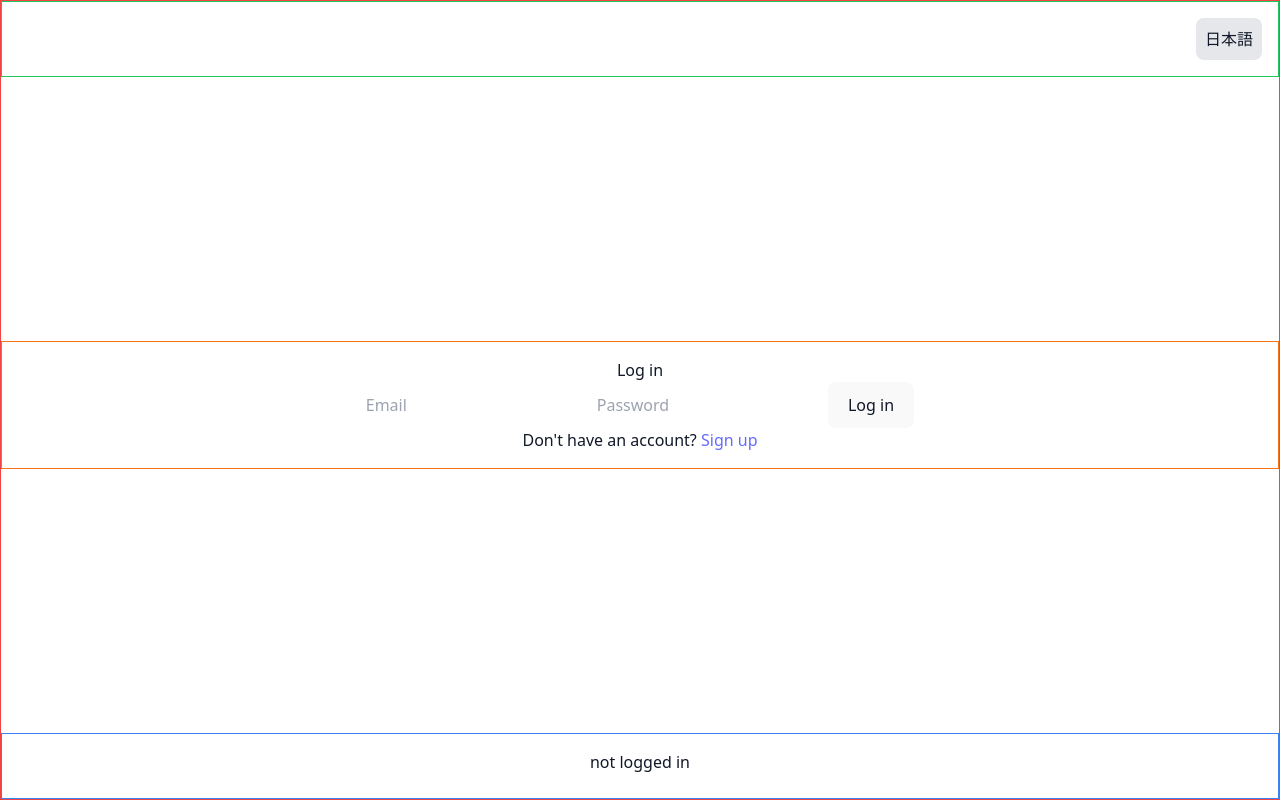
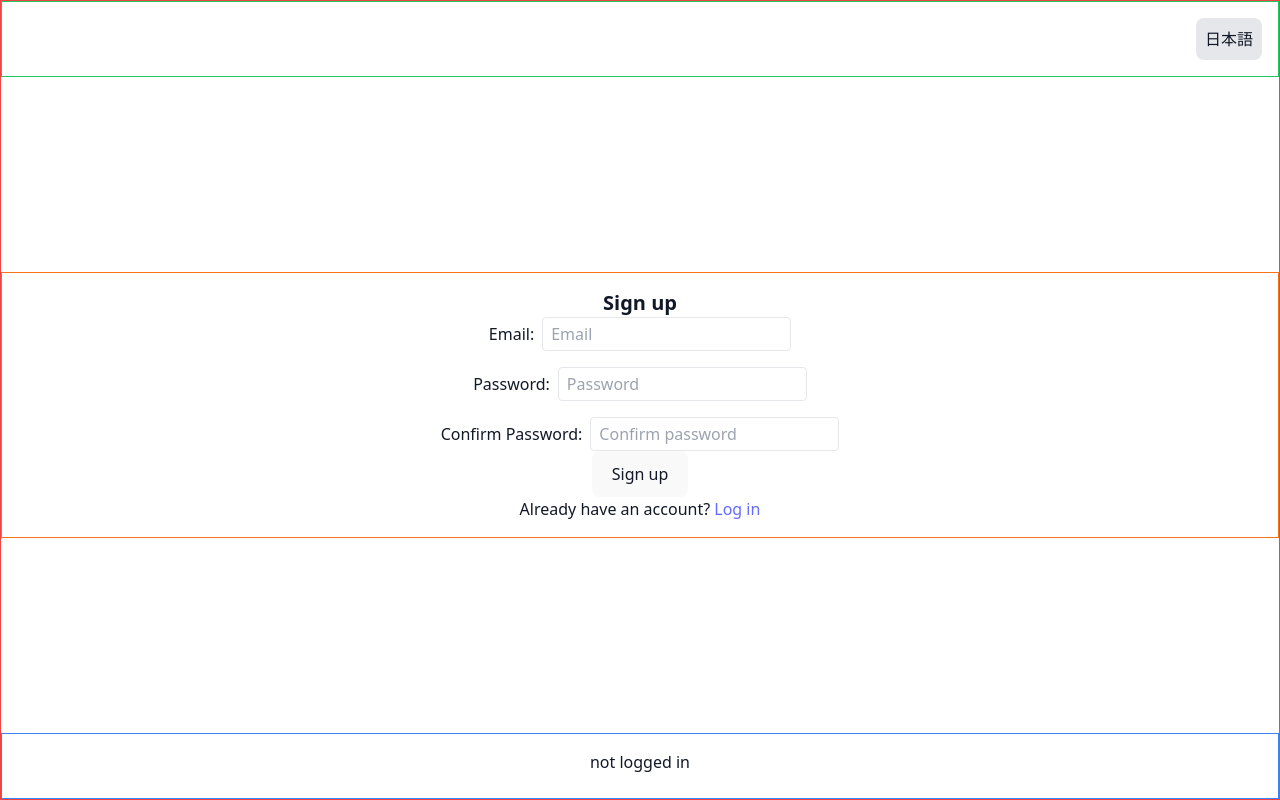
Before and after one commit to ST2020wa/tabepal, a React (Vite) app in the folder frontend/: page /signup in a window 1280 px wide. Built offline with nearby package versions, Linux system fonts and the light colour scheme.

Commit message:
update sign up and log in ui

```diff
--- a/frontend/package.json
+++ b/frontend/package.json
@@ -15,7 +15,7 @@
     "react": "^19.1.0",
     "react-dom": "^19.1.0",
     "react-i18next": "^13.5.0",
-    "react-router-dom": "^7.6.0",
+    "react-router-dom": "^7.6.2",
     "zustand": "^5.0.5"
   },
   "devDependencies": {
--- a/frontend/src/App.tsx
+++ b/frontend/src/App.tsx
@@ -9,10 +9,12 @@ import { UserInfoToggle } from './components/UserInfo'
 import { HomeToggle } from './components/HomeToggle'
 import { Login } from './components/Login'
 import { AuthProvider, useAuth } from './contexts/AuthContext'
+import { BrowserRouter, Navigate, Route, Routes } from 'react-router-dom'
+import { Signup } from './components/Signup'
 
 function AppContent() {
   const { t } = useTranslation()
-  const { isLoggedIn } = useAuth();
+  const { isLoggedIn, logout } = useAuth();
 
   return (
     <LanguageProvider>
@@ -20,9 +22,15 @@ function AppContent() {
         <div className="flex flex-col justify-between min-h-screen w-screen bg-white dark:bg-gray-900 text-gray-900 dark:text-white border border-red-500">
           <header className="w-full p-4 flex justify-end gap-2 border border-green-500">
             <LanguageToggle />
+            {isLoggedIn && <button onClick={logout}>{t('common.logout')}</button>}
           </header>
           <main className="w-full p-4 border border-orange-500">
-            {isLoggedIn ? <>{t('common.welcome')} 😊</> : <Login />}
+          <Routes>
+                <Route path='/login' element={!isLoggedIn ? <Login/> : <Navigate to="/"/>}></Route>
+                <Route path='/signup' element={!isLoggedIn ? <Signup/> : <Navigate to="/"/>}></Route>
+                <Route path='/' element={isLoggedIn ? <>{t('common.welcome')} 😊</> : <Navigate to="/login"/>}></Route>
+              </Routes>
+            {/* {isLoggedIn ? <>{t('common.welcome')} 😊</> : <Login />} */}
           </main>
           <footer className='flex justify-between w-full p-4 border border-blue-500'>
             {isLoggedIn ? (
@@ -43,9 +51,11 @@ function AppContent() {
 
 function App() {
   return (
-    <AuthProvider>
+    <BrowserRouter>
+        <AuthProvider>
       <AppContent />
     </AuthProvider>
+    </BrowserRouter>
   )
 }
 
--- a/frontend/src/components/Login.tsx
+++ b/frontend/src/components/Login.tsx
@@ -1,13 +1,13 @@
 import { useState } from "react"
 import { useTranslation } from "react-i18next"
 import { useAuth } from "../contexts/AuthContext";
+import { Link } from "react-router-dom";
 
 export function Login() {
     const { t } = useTranslation()
     const {login} = useAuth();
     const [email, setEmail] = useState("")
     const [password, setPassword] = useState("")
-    const [error, setError] = useState("")
 
     const handleLogin = async () => {
         try{
@@ -22,20 +22,46 @@ export function Login() {
             if(!response.ok){
                 throw new Error(data.error || "Login failed");
             }
-            login(data.token, data.user)
+            login(data.token)
         }catch(error){
             console.error("login error", error);
         }
     }
 
     return (
-        <div>
-            <header className="text-wrap">{t('auth.login')}</header>
-            <input type="email" placeholder="Email" value={email} onChange={(e) => setEmail(e.target.value)} />
-            <input type="password" placeholder="Password" value={password} onChange={(e) => setPassword(e.target.value)} />
-            <button onClick={handleLogin}>Log in</button>
-            <div className="text-wrap">{t('auth.noAccount')}<a href="#"> {t('auth.signup')}</a></div>
+        <div className="flex flex-col items-center justify-center">
+            <header className="text-wrap font-bold text-xl mb-4">{t('auth.login')}</header>
+            <div className="flex flex-col gap-4 w-full max-w-md">
+                <div className="flex items-center gap-2">
+                    <span className="w-32">{t('auth.email')}:</span>
+                    <input
+                        type="email"
+                        placeholder="Email"
+                        value={email}
+                        onChange={(e) => setEmail(e.target.value)}
+                        className="px-2 py-1 border rounded flex-1"
+                    />
+                </div>
+                <div className="flex items-center gap-2">
+                    <span className="w-32">{t('auth.password')}:</span>
+                    <input
+                        type="password"
+                        placeholder="Password"
+                        value={password}
+                        onChange={(e) => setPassword(e.target.value)}
+                        className="px-2 py-1 border rounded flex-1"
+                    />
+                </div>
+                <button onClick={handleLogin} >
+                    {t('auth.login')}
+                </button>
+                <div className="text-center mt-4">
+                    {t('auth.noAccount')}
+                    <Link to="/signup" className="text-blue-500 hover:text-blue-600 ml-1">
+                        {t('auth.signup')}
+                    </Link>
+                </div>
+            </div>
         </div>
-
     )
-  }
+}
--- a/frontend/src/components/Signup.tsx
+++ b/frontend/src/components/Signup.tsx
@@ -1,5 +1,6 @@
 import { useState } from "react"
 import { useTranslation } from "react-i18next"
+import { Link } from "react-router-dom"
 
 export function Signup() {
     const { t } = useTranslation()
@@ -30,12 +31,41 @@ export function Signup() {
 
     return (
         <div>
-            <header className="text-wrap">{t('auth.signup')}</header>
-            <input type="email" placeholder="Email" value={email} onChange={(e) => setEmail(e.target.value)} />
-            <input type="password" placeholder="Password" value={password} onChange={(e) => setPassword(e.target.value)} />
-            <input type="password" placeholder="Confirm password" value={password} onChange={(e) => setPassword(e.target.value)} />
+            <header className="text-wrap font-bold text-xl">{t('auth.signup')}</header>
+            <div className="flex flex-col gap-4 items-center justify-center">
+                <div className="flex items-center gap-2">
+                    <span>{t('auth.email')}:</span>
+                    <input
+                        type="email"
+                        placeholder="Email"
+                        value={email}
+                        onChange={(e) => setEmail(e.target.value)}
+                        className="px-2 py-1 border rounded"
+                    />
+                </div>
+                <div className="flex items-center gap-2">
+                    <span>{t('auth.password')}:</span>
+                    <input
+                        type="password"
+                        placeholder="Password"
+                        value={password}
+                        onChange={(e) => setPassword(e.target.value)}
+                        className="px-2 py-1 border rounded"
+                    />
+                </div>
+                <div className="flex items-center gap-2">
+                    <span>{t('auth.confirmPassword')}:</span>
+                    <input
+                        type="password"
+                        placeholder="Confirm password"
+                        value={password}
+                        onChange={(e) => setPassword(e.target.value)}
+                        className="px-2 py-1 border rounded"
+                    />
+                </div>
+            </div>
             <button onClick={handleSignup}>{t('auth.signup')}</button>
-            <div className="text-wrap">{t('auth.noAccount')}<a href="#"> {t('auth.signup')}</a></div>
+            <div className="text-wrap">{t('auth.hasAccount')} <Link to="/login">{t('auth.login')}</Link></div>
         </div>
 
     )
--- a/frontend/src/contexts/AuthContext.tsx
+++ b/frontend/src/contexts/AuthContext.tsx
@@ -45,7 +45,5 @@ export function useAuth() {
     if(context === undefined){
         throw new Error('useAuth must be used within an AuthProvider')
     }
-    //console.log(context);
-
     return context;
 }
--- a/frontend/src/i18n/locales/en.json
+++ b/frontend/src/i18n/locales/en.json
@@ -6,7 +6,8 @@
     "logout": "Logout",
     "storage": "Storage",
     "shoplist": "Shopping List",
-    "visitor": "Visitor Mode"
+    "visitor": "Visitor Mode",
+    "user":"User"
   },
   "auth": {
     "email": "Email",
```
Also changed, not shown: 2 other files (tests, documents, lock files or other folders).
